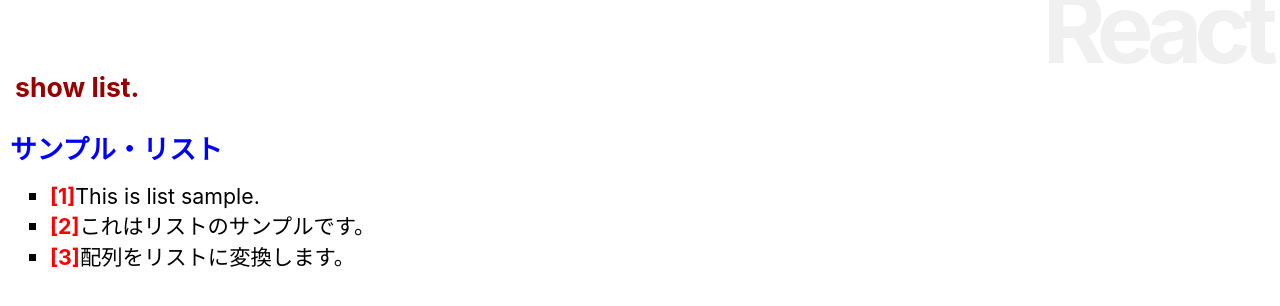
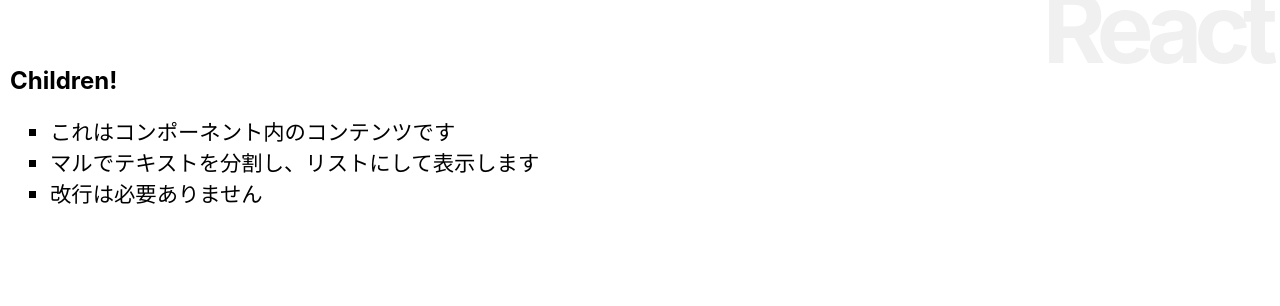
Before and after one commit to yuki-tomioka/react.js-and-next.js-super-introduction, a React (Create React App) app in the folder react_app/: page / in a window 1280 px wide. Shown: the top 306 px of the page. Built offline with nearby package versions, Linux system fonts and the light colour scheme.

Commit message:
create List Component include child element

```diff
--- a/react_app/src/App.js
+++ b/react_app/src/App.js
@@ -3,11 +3,7 @@
 import './App.css';
 
 class App extends Component {
-  data = [
-    "This is list sample.",
-    "これはリストのサンプルです。",
-    "配列をリストに変換します。",
-  ];
+  input = "";
 
   msgStyle = {
     fontSize: "20pt",
@@ -19,44 +15,38 @@
   constructor(props) {
     super(props);
     this.state = {
-      list: this.data
+      message: "type your name:"
     };
+    this.doChange = this.doChange.bind(this);
+    this.doSubmit = this.doSubmit.bind(this);
+  }
+
+  doChange(event) {
+    this.input = event.target.value;
+  }
+
+  doSubmit(event) {
+    this.setState({
+      message: "Hello," + this.input + "!!"
+    });
+    event.preventDefault();
   }
 
   render() {
-    return <div>
-      <h1>React</h1>
-      <h2 style={this.msgStyle}>show list.</h2>
-      <List title="サンプル・リスト" data={this.data}/>
-    </div>;
+    return (
+      <div>
+        <h1>React</h1>
+        <Message title="Children!">
+          これはコンポーネント内のコンテンツです。
+          マルでテキストを分割し、リストにして表示します。
+          改行は必要ありません。
+        </Message>
+      </div>
+    )
   }
 }
 
-class List extends Component {
-  number = 1;
-
-  title = {
-    fontSize: "20pt",
-    fontWeight: "bold",
-    color: "blue",
-  }
-
-  render() {
-    let data = this.props.data;
-    return (
-      <div>
-        <p style={this.title}>{this.props.title}</p>
-        <ul>
-          {
-            data.map((item) => <Item number={this.number++} value={item} key={this.number} />)
-          }
-        </ul>
-      </div>
-    );
-  }
-}
-
-class Item extends Component {
+class Message extends Component {
   li = {
     listStyleType: "square",
     fontSize: "16pt",
@@ -65,19 +55,23 @@
     padding: "0px",
   }
 
-  num = {
-    fontWeight: "bold",
-    color: "red",
-  }
-
   render() {
+    let content = this.props.children;
+    let arr = content.split("。");
+    let arr2 = [];
+    for(let i = 0;i < arr.length;i++) {
+      if (arr[i].trim() !== "") {
+        arr2.push(arr[i]);
+      }
+    }
+    let list = arr2.map((value, key)=>(
+      <li style={this.li} key={key}>{value}</li>
+    ));
     return (
-      <li style={this.li}>
-        <span style={this.num}>
-          [{this.props.number}]
-        </span>
-        {this.props.value}
-      </li>
+      <div>
+        <h2>{this.props.title}</h2>
+        <ol>{list}</ol>
+      </div>
     )
   }
 }
```
